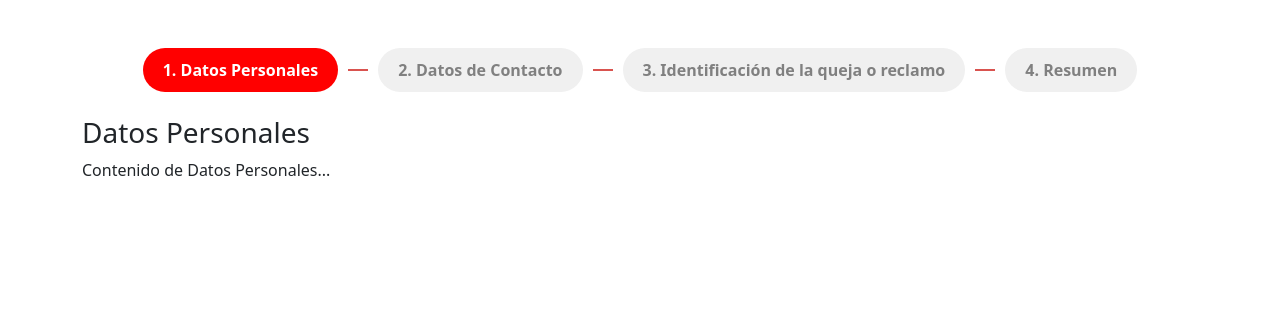
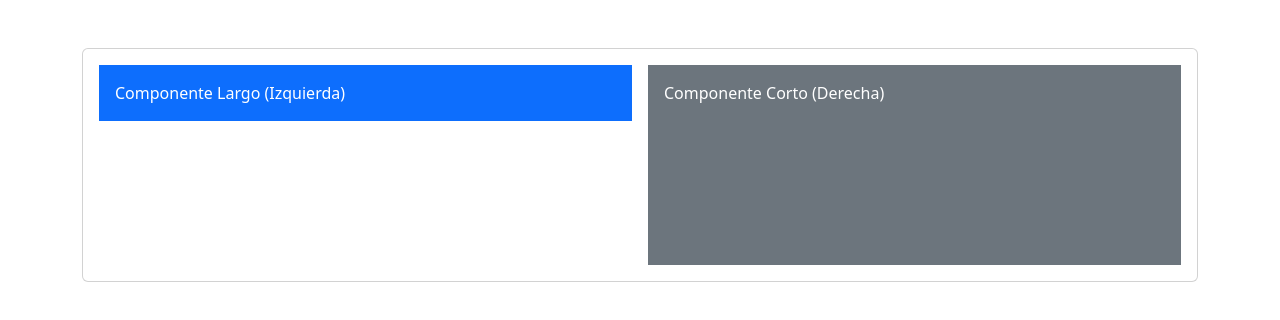
Before and after one commit to gianpvp99/Libro-de-Reclamaciones, a plain HTML site: page probando.html in a window 1280 px wide. Drawn offline with nearby package versions, Linux system fonts and the light colour scheme.

Commit message:
subiendo varios cambios de produccion 23-08-24

```diff
--- a/probando.html
+++ b/probando.html
@@ -1,110 +1,33 @@
 <!DOCTYPE html>
-<html lang="es">
+<html lang="en">
 <head>
     <meta charset="UTF-8">
     <meta name="viewport" content="width=device-width, initial-scale=1.0">
-    <title>Libro de Reclamaciones</title>
+    <title>Card with Components</title>
     <link href="https://cdn.jsdelivr.net/npm/bootstrap@5.3.0/dist/css/bootstrap.min.css" rel="stylesheet">
     <style>
-        :root {
-            --bs-link-hover-color: black;
+        .component-left {
+            height: 100%; /* Asegura que este componente ocupe todo el espacio vertical disponible */
         }
-        .nav-link {
-            color: gray;
-            font-weight: bold;
-
-            border-radius: 50px;
-            position: relative;
-            z-index: 1;
-            margin-right: 0;
-            padding: 10px 20px;
-            background-color: #F0F0F0;
-        }
-        .nav-pills .nav-link {
-            border-radius: 50px;
-            position: relative;
-            z-index: 1;
-            margin-right: 0;
-            padding: 10px 20px;
-        }
-        .nav-pills .nav-link.active {
-            background-color: red;
-            color: white;
-            font-weight: bold;
-        }
-        .nav-pills .nav-link::after {
-            content: '';
-            position: absolute;
-            top: 50%;
-            left: 100%;
-            transform: translateY(-50%);
-            width: 20px;
-            height: 2px;
-            background-color: red;
-            z-index: -1;
-        }
-        .nav-pills .nav-link:last-child::after {
-            content: none;
-        }
-        .nav-connector {
-            display: flex;
-            align-items: center;
-            justify-content: center;
-        }
-        .nav-connector::after {
-            content: '';
-            width: 20px;
-            height: 2px;
-            background-color: #d9534f;
-            margin: 0 10px;
+        .component-right {
+            height: 200px; /* Ajusta la altura según sea necesario */
         }
     </style>
 </head>
 <body>
-
-<div class="container mt-5">
-    <ul class="nav nav-pills justify-content-center mb-4" id="pills-tab" role="tablist">
-        <li class="nav-item" role="presentation">
-            <button class="nav-link active" id="pills-datos-personales-tab" data-bs-toggle="pill" data-bs-target="#pills-datos-personales" type="button" role="tab" aria-controls="pills-datos-personales" aria-selected="true">1. Datos Personales</button>
-        </li>
-        <div class="nav-connector"></div>
-        <li class="nav-item" role="presentation">
-            <button class="nav-link" id="pills-datos-contacto-tab" data-bs-toggle="pill" data-bs-target="#pills-datos-contacto" type="button" role="tab" aria-controls="pills-datos-contacto" aria-selected="false">2. Datos de Contacto</button>
-        </li>
-        <div class="nav-connector"></div>
-        <li class="nav-item" role="presentation">
-            <button class="nav-link" id="pills-identificacion-tab" data-bs-toggle="pill" data-bs-target="#pills-identificacion" type="button" role="tab" aria-controls="pills-identificacion" aria-selected="false">3. Identificación de la queja o reclamo</button>
-        </li>
-        <div class="nav-connector"></div>
-        <li class="nav-item" role="presentation">
-            <button class="nav-link" id="pills-resumen-tab" data-bs-toggle="pill" data-bs-target="#pills-resumen" type="button" role="tab" aria-controls="pills-resumen" aria-selected="false">4. Resumen</button>
-        </li>
-    </ul>
-    <div class="tab-content" id="pills-tabContent">
-        <div class="tab-pane fade show active" id="pills-datos-personales" role="tabpanel" aria-labelledby="pills-datos-personales-tab">
-            <!-- Contenido de Datos Personales -->
-            <h3>Datos Personales</h3>
-            <p>Contenido de Datos Personales...</p>
-        </div>
-        <div class="tab-pane fade" id="pills-datos-contacto" role="tabpanel" aria-labelledby="pills-datos-contacto-tab">
-            <!-- Contenido de Datos de Contacto -->
-            <h3>Datos de Contacto</h3>
-            <p>Contenido de Datos de Contacto...</p>
-        </div>
-        <div class="tab-pane fade" id="pills-identificacion" role="tabpanel" aria-labelledby="pills-identificacion-tab">
-            <!-- Contenido de Identificación de la queja o reclamo -->
-            <h3>Identificación de la queja o reclamo</h3>
-            <p>Contenido de Identificación de la queja o reclamo...</p>
-        </div>
-        <div class="tab-pane fade" id="pills-resumen" role="tabpanel" aria-labelledby="pills-resumen-tab">
-            <!-- Contenido de Resumen -->
-            <h3>Resumen</h3>
-            <p>Contenido de Resumen...</p>
+    <div class="container mt-5">
+        <div class="card">
+            <div class="card-body d-flex">
+                <div class="component-left bg-primary text-white p-3 me-3 w-50">
+                    Componente Largo (Izquierda)
+                </div>
+                <div class="component-right bg-secondary text-white p-3 w-50">
+                    Componente Corto (Derecha)
+                </div>
+            </div>
         </div>
     </div>
-</div>
 
-<script src="https://cdn.jsdelivr.net/npm/@popperjs/core@2.11.7/dist/umd/popper.min.js"></script>
-<script src="https://cdn.jsdelivr.net/npm/bootstrap@5.3.0/dist/js/bootstrap.min.js"></script>
+    <script src="https://cdn.jsdelivr.net/npm/bootstrap@5.3.0/dist/js/bootstrap.bundle.min.js"></script>
 </body>
 </html>
```
Also changed, not shown: index.html (+66 -24 lines), img/banner1.png (added), img/banner2.png (added), img/banner3.png (added).
